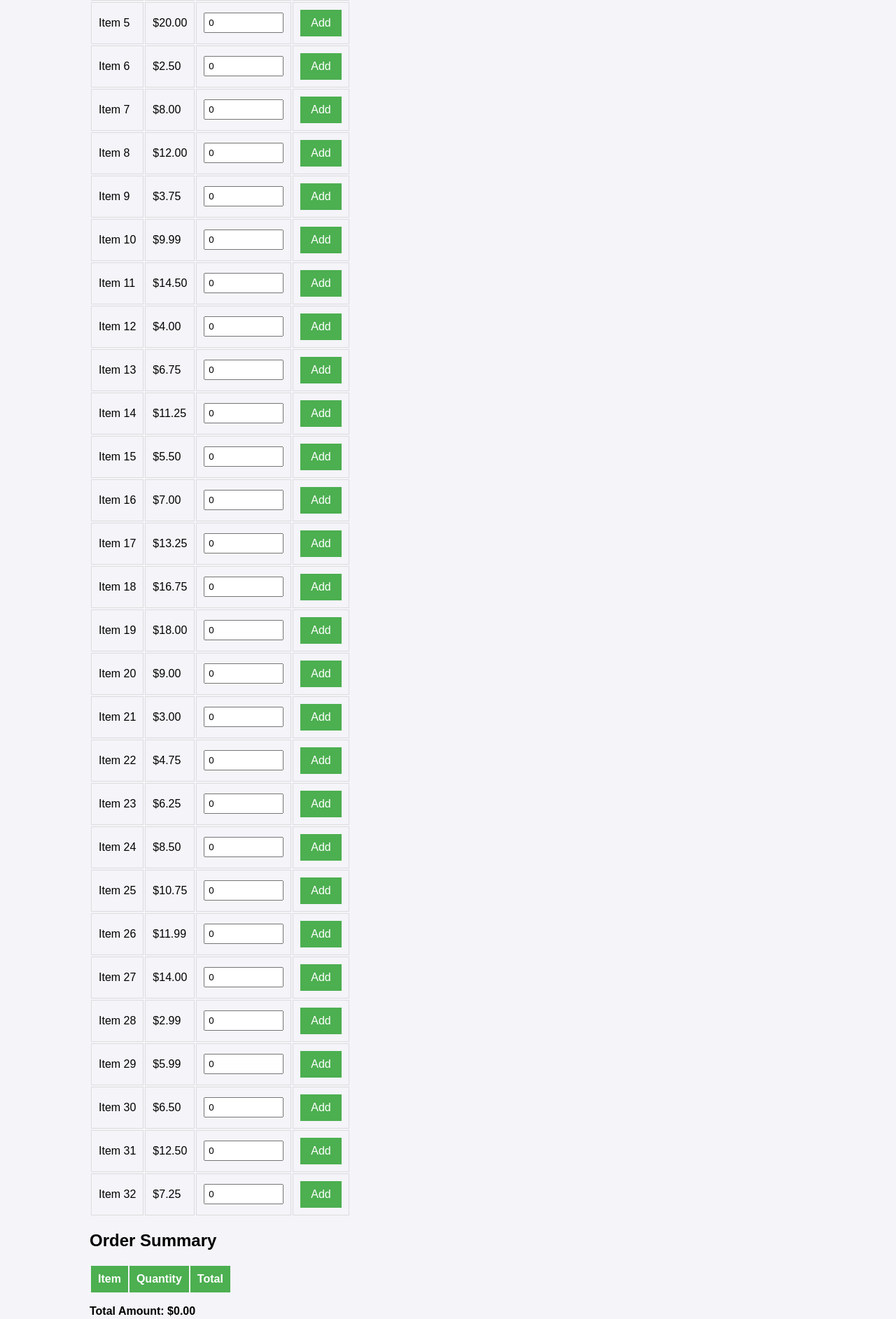
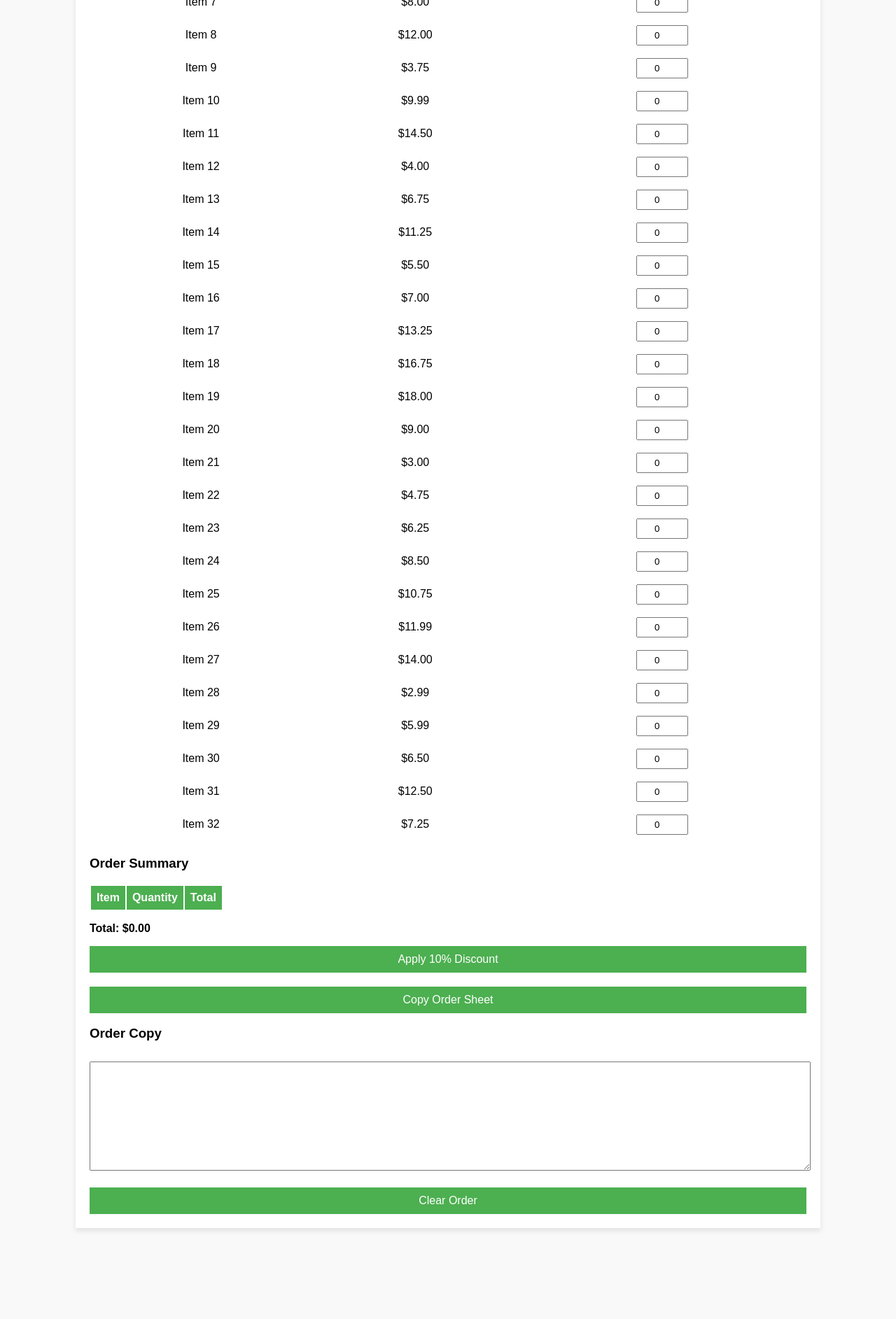
Before and after one commit to regianaldcrenshaw/cash_register_pos, a plain HTML site: page index.html in a window 1280 px wide. Shown: the part 445-2330 px from the top of the page at 70% size. After the commit the page ends 2220 px from the top, so only its background shows below. Drawn offline with Linux system fonts and the light colour scheme.

Commit message:
Update index.html

```diff
--- a/index.html
+++ b/index.html
@@ -7,14 +7,16 @@
     <style>
         body {
             font-family: Arial, sans-serif;
-            background-color: #f4f4f9;
+            background-color: #f9f9f9;
             margin: 0;
             padding: 0;
         }
         .container {
             width: 80%;
-            margin: 0 auto;
-            padding-top: 30px;
+            margin: 20px auto;
+            background-color: #fff;
+            padding: 20px;
+            box-shadow: 0 4px 8px rgba(0, 0, 0, 0.1);
         }
         h1 {
             text-align: center;
@@ -22,72 +24,75 @@
         }
         .item-list, .order-summary {
             width: 100%;
-            margin-top: 20px;
+            margin: 20px 0;
         }
-        .item-list th, .order-summary th {
-            text-align: left;
-            padding: 10px;
+        .item-list td, .order-summary td {
+            padding: 8px;
+            text-align: center;
+        }
+        .item-list input[type="number"] {
+            width: 60px;
+            padding: 5px;
+            text-align: center;
+        }
+        .btn {
             background-color: #4CAF50;
             color: white;
+            padding: 10px;
+            border: none;
+            cursor: pointer;
+            font-size: 16px;
+            width: 100%;
         }
-        .item-list td, .order-summary td {
-            padding: 10px;
-            border: 1px solid #ddd;
+        .btn:hover {
+            background-color: #45a049;
+        }
+        .order-summary {
+            margin-top: 10px;
+        }
+        .order-summary th {
+            background-color: #4CAF50;
+            color: white;
+            padding: 8px;
         }
         .order-summary td {
             text-align: right;
         }
-        input[type="number"], select {
-            padding: 5px;
-            width: 100px;
-        }
-        .btn {
-            background-color: #4CAF50;
-            color: white;
-            padding: 10px 15px;
-            border: none;
-            cursor: pointer;
-            font-size: 16px;
-        }
-        .btn:hover {
-            background-color: #45a049;
-        }
-        .order-copy {
-            margin-top: 20px;
-            padding: 15px;
-            background-color: #f9f9f9;
-            border: 1px solid #ddd;
-        }
-        .order-copy textarea {
+        #orderCopyTextarea {
             width: 100%;
             height: 150px;
+            margin-top: 10px;
+        }
+        .discount {
+            font-size: 16px;
+            margin-top: 10px;
+        }
+        .footer {
+            text-align: center;
+            margin-top: 20px;
         }
     </style>
 </head>
 <body>
 
 <div class="container">
-    <h1>Cash Register POS System</h1>
+    <h1>Cash Register POS</h1>
 
-    <div class="item-list">
-        <h2>Select Items</h2>
-        <table>
+    <table class="item-list">
         <thead>
             <tr>
                 <th>Item</th>
                 <th>Price</th>
                 <th>Quantity</th>
-                    <th>Action</th>
             </tr>
         </thead>
         <tbody id="itemListBody">
-                <!-- Dynamic Item List will be generated here -->
+            <!-- Items will be listed here -->
         </tbody>
     </table>
-    </div>
 
     <div class="order-summary">
-        <h2>Order Summary</h2>
+        <h3>Order Summary</h3>
         <table>
             <thead>
                 <tr>
@@ -97,17 +102,24 @@
                 </tr>
             </thead>
             <tbody id="orderSummaryBody">
-                <!-- Dynamic Order Summary will be generated here -->
+                <!-- Order summary will appear here -->
             </tbody>
         </table>
-        <p><strong>Total Amount: $<span id="totalAmount">0.00</span></strong></p>
+        <p><strong>Total: $<span id="totalAmount">0.00</span></strong></p>
+        <p class="discount">
+            <button class="btn" onclick="applyDiscount()">Apply 10% Discount</button>
+        </p>
     </div>
 
     <button class="btn" onclick="copyOrder()">Copy Order Sheet</button>
 
-    <div class="order-copy" id="orderCopy">
+    <div class="order-summary">
         <h3>Order Copy</h3>
         <textarea id="orderCopyTextarea" readonly></textarea>
+    </div>
+
+    <div class="footer">
+        <button class="btn" onclick="clearOrder()">Clear Order</button>
     </div>
 </div>
 
@@ -148,7 +160,7 @@ const items = [
     { name: "Item 32", price: 7.25 }
 ];
 
-// Function to generate the item list
+// Generate item list dynamically
 function generateItemList() {
     const itemListBody = document.getElementById("itemListBody");
     items.forEach((item, index) => {
@@ -157,7 +169,6 @@ function generateItemList() {
             <td>${item.name}</td>
             <td>$${item.price.toFixed(2)}</td>
             <td><input type="number" id="quantity-${index}" value="0" min="0"></td>
-            <td><button class="btn" onclick="addToOrder(${index})">Add</button></td>
         `;
         itemListBody.appendChild(row);
     });
@@ -166,40 +177,44 @@ function generateItemList() {
 // Add item to the order
 let order = [];
 
-function addToOrder(itemIndex) {
-    const quantity = parseInt(document.getElementById(`quantity-${itemIndex}`).value);
-    if (quantity > 0) {
-        order.push({ item: items[itemIndex], quantity });
-        updateOrderSummary();
-    }
-}
-
-// Update the order summary
-function updateOrderSummary() {
+function addToOrder() {
+    order = [];
     const orderSummaryBody = document.getElementById("orderSummaryBody");
     const totalAmountElem = document.getElementById("totalAmount");
 
-    // Clear the current summary
+    // Clear current order summary
     orderSummaryBody.innerHTML = "";
     let totalAmount = 0;
 
-    order.forEach((orderItem) => {
-        const itemTotal = orderItem.item.price * orderItem.quantity;
+    items.forEach((item, index) => {
+        const quantity = parseInt(document.getElementById(`quantity-${index}`).value);
+        if (quantity > 0) {
+            const itemTotal = item.price * quantity;
             totalAmount += itemTotal;
 
             const row = document.createElement("tr");
             row.innerHTML = `
-            <td>${orderItem.item.name}</td>
-            <td>${orderItem.quantity}</td>
+                <td>${item.name}</td>
+                <td>${quantity}</td>
                 <td>$${itemTotal.toFixed(2)}</td>
             `;
             orderSummaryBody.appendChild(row);
+            order.push({ item, quantity });
+        }
     });
 
     totalAmountElem.innerText = totalAmount.toFixed(2);
 }
 
-// Copy the order summary as text
+// Apply 10% discount
+function applyDiscount() {
+    const totalAmountElem = document.getElementById("totalAmount");
+    let totalAmount = parseFloat(totalAmountElem.innerText);
+    let discountedAmount = totalAmount * 0.9;  // Apply 10% discount
+    totalAmountElem.innerText = discountedAmount.toFixed(2);
+}
+
+// Copy order summary to textarea
 function copyOrder() {
     let orderCopyText = "Order Summary:\n";
     let totalAmount = 0;
@@ -215,8 +230,21 @@ function copyOrder() {
     document.getElementById("orderCopyTextarea").value = orderCopyText;
 }
 
-// Initialize the item list
+// Clear the order
+function clearOrder() {
+    order = [];
+    document.getElementById("orderSummaryBody").innerHTML = "";
+    document.getElementById("totalAmount").innerText = "0.00";
+    document.getElementById("orderCopyTextarea").value = "";
+}
+
+// Generate item list on page load
 generateItemList();
+
+// Add event listeners to update order
+document.querySelectorAll('input[type="number"]').forEach(input => {
+    input.addEventListener('change', addToOrder);
+});
 </script>
 
 </body>
```
Lines whose indentation alone changed are shown as unchanged.
